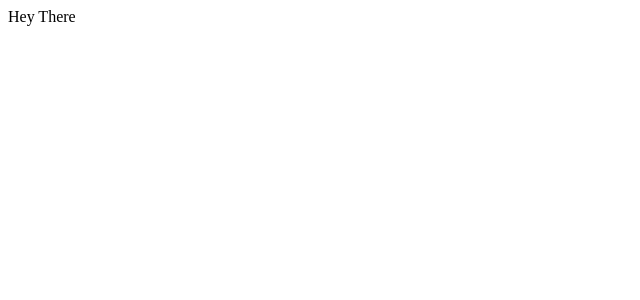
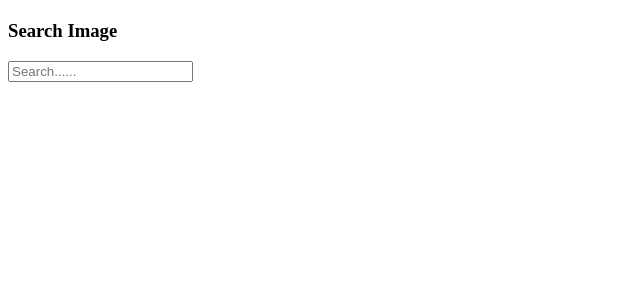
Before and after one commit to Gaurav-dawadi/React, a React (Create React App) app in the folder search-and-display-pics/: page / in a window 1280 px wide. Shown: the top 300 px of the page, without its empty margins (0-640 px from the left). Built offline with nearby package versions, Linux system fonts and the light colour scheme.

Commit message:
feat: add new component to search and create search bar

```diff
--- a/search-and-display-pics/src/App.js
+++ /dev/null
@@ -1,9 +0,0 @@
-import React from 'react'
-
-const App = () => {
-    return(
-        <div>Hey There</div>
-    )
-}
-
-export default App
--- /dev/null
+++ b/search-and-display-pics/src/components/App.js
@@ -0,0 +1,15 @@
+import React from 'react'
+import SearchBar from './SearchBar'
+
+const App = () => {
+    return(
+
+        <div className='ui container' style={{marginTop: '20px'}}>
+            <h3>Search Image</h3>
+            <SearchBar/>
+        </div>
+
+    )
+}
+
+export default App
--- /dev/null
+++ b/search-and-display-pics/src/components/SearchBar.js
@@ -0,0 +1,18 @@
+import React from 'react'
+
+class SearchBar extends React.Component{
+    render(){
+        return(
+            <div className='ui segment'>
+                <form className='ui form'>
+                    <div class="field">
+                        <input type="text" placeholder="Search......" />
+                    </div>
+                </form>
+            </div>
+        )
+    }
+}
+
+
+export default SearchBar
--- a/search-and-display-pics/src/index.js
+++ b/search-and-display-pics/src/index.js
@@ -1,6 +1,6 @@
 import React from 'react'
 import ReactDOM from 'react-dom'
-import App from './App'
+import App from './components/App'
 
 
 ReactDOM.render(<App/>, document.querySelector('#root'))
```
